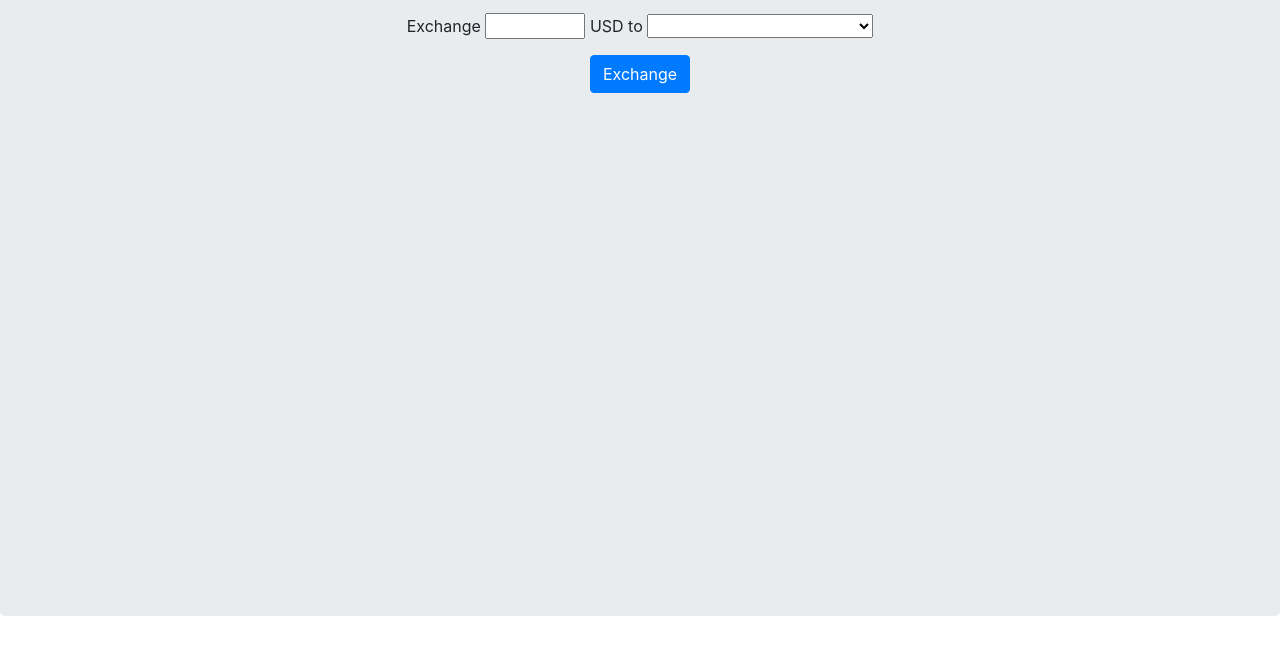
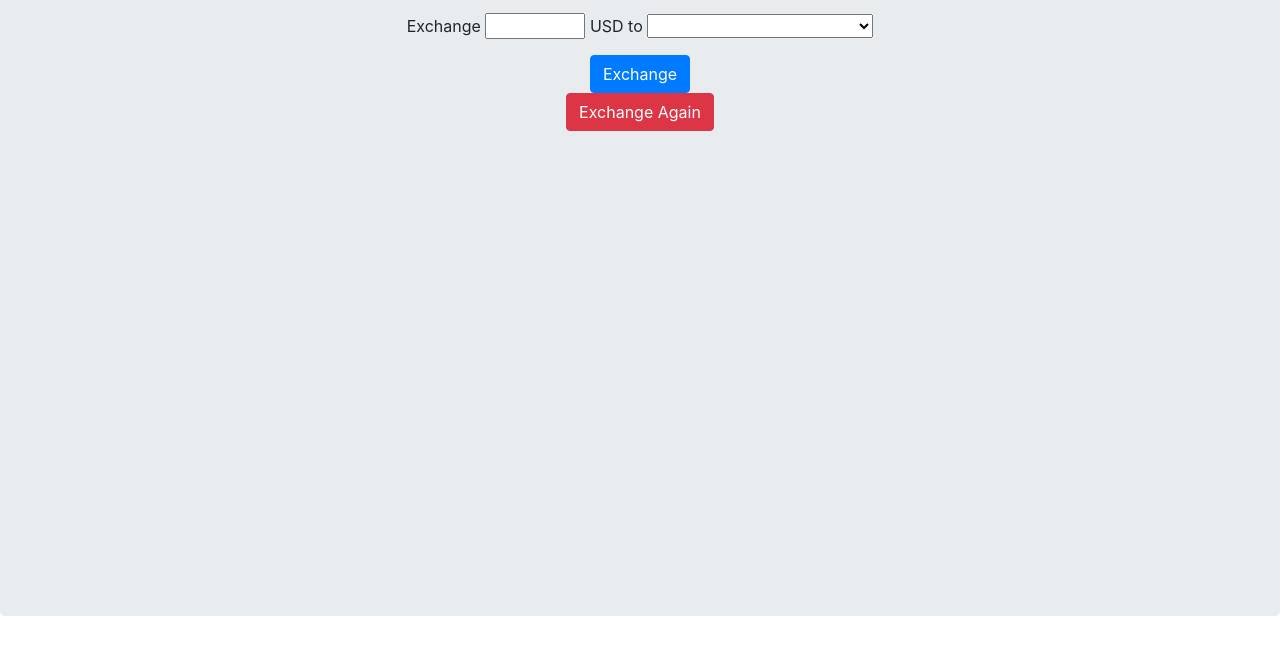
Before and after one commit to mud2009/currency-exchanger, a website built with webpack: page src/index.html in a window 1280 px wide. Shown: the part 184-832 px from the top of the page. Built offline with nearby package versions, Linux system fonts and the light colour scheme.

Commit message:
add button to exchange again

```diff
--- a/src/index.html
+++ b/src/index.html
@@ -25,7 +25,9 @@
         </p>
         <button id="exchange" class="btn btn-primary">Exchange</button>
       </div>
-      <div class="output"></div>
+      <div id="output">
+        <button class="btn btn-danger" id="again">Exchange Again</button>
+      </div>
     </div>
   </div>
 </body>
```
